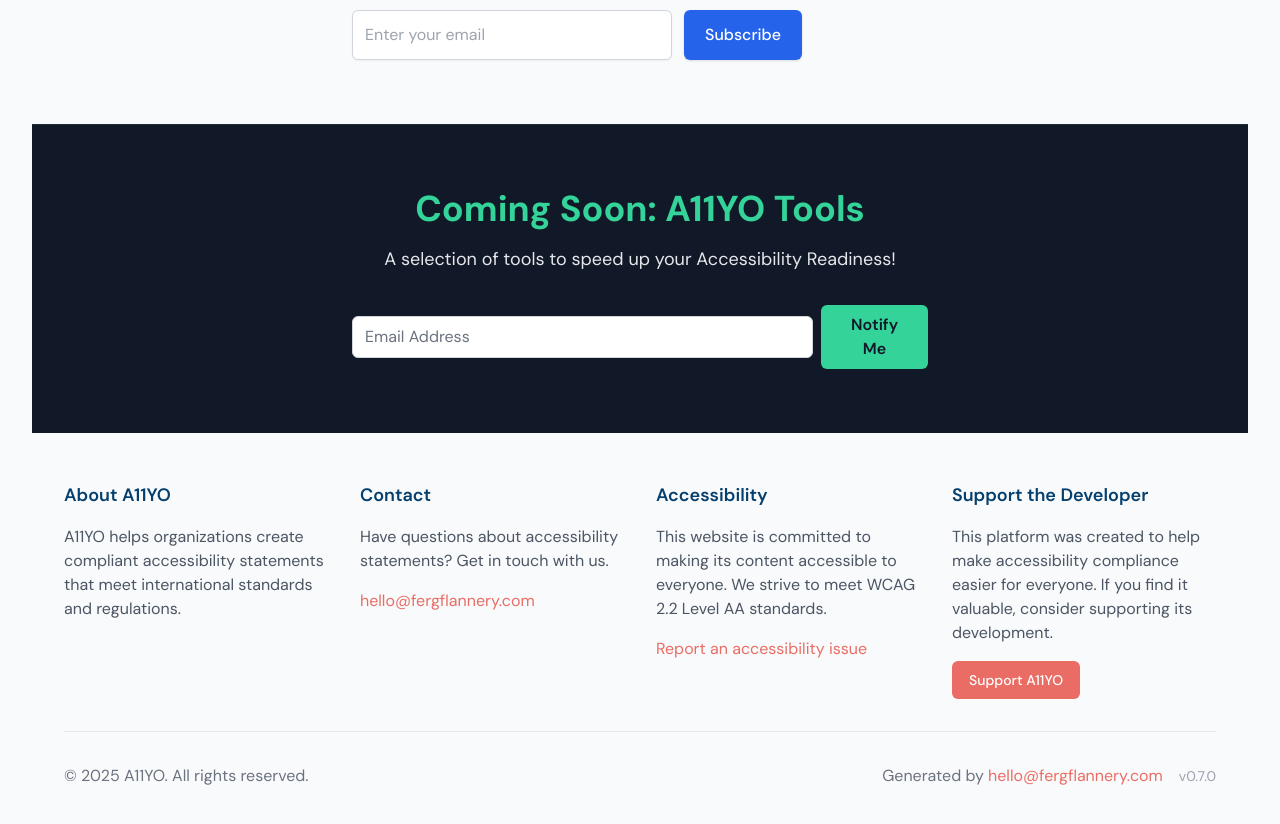
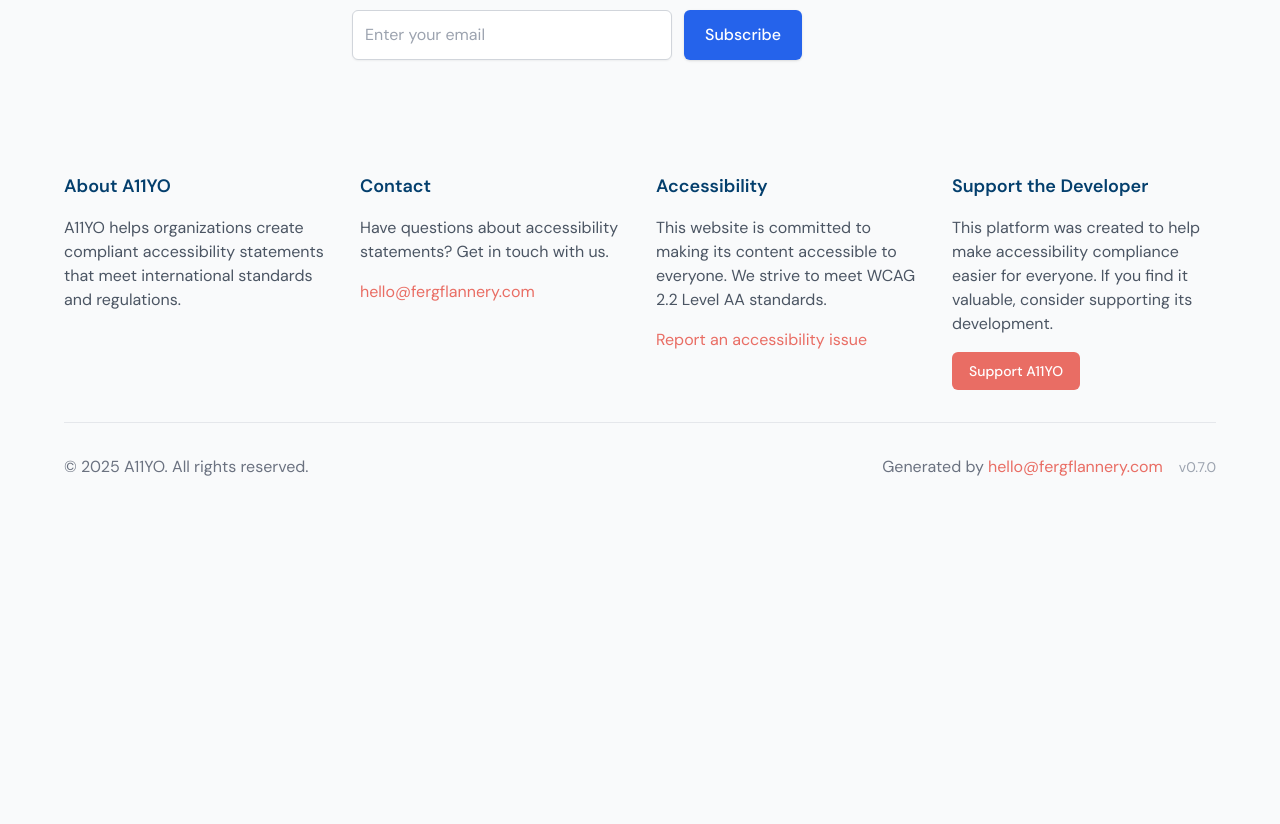
Before and after one commit to thefergflannery/a11yup, a React (Vite) app in the folder client/: page / in a window 1280 px wide. Shown: the part 3160-3984 px from the top of the page. After the commit the page ends 3711 px from the top, so only its background shows below. Built offline with nearby package versions, Linux system fonts and the light colour scheme.

Commit message:
chore: remove Coming Soon section from homepage

```diff
--- a/client/src/App.tsx
+++ b/client/src/App.tsx
@@ -3,7 +3,6 @@
 import { GlobeAltIcon, ArrowRightIcon, PlusIcon, XMarkIcon, CheckCircleIcon, ChevronDownIcon } from '@heroicons/react/24/outline';
 import Layout from './components/Layout';
 import Footer from './components/Footer';
-import ComingSoonSection from './components/ComingSoonSection';
 import React, { useState, useEffect } from 'react';
 import { useNavigate, useLocation } from 'react-router-dom';
 import { Analytics } from '@vercel/analytics/react';
@@ -947,7 +946,6 @@
           <Route path="/results" element={<Results />} />
           <Route path="/compliance" element={<Compliance />} />
         </Routes>
-        <ComingSoonSection />
         <Footer />
       </Layout>
       <Analytics />
```
